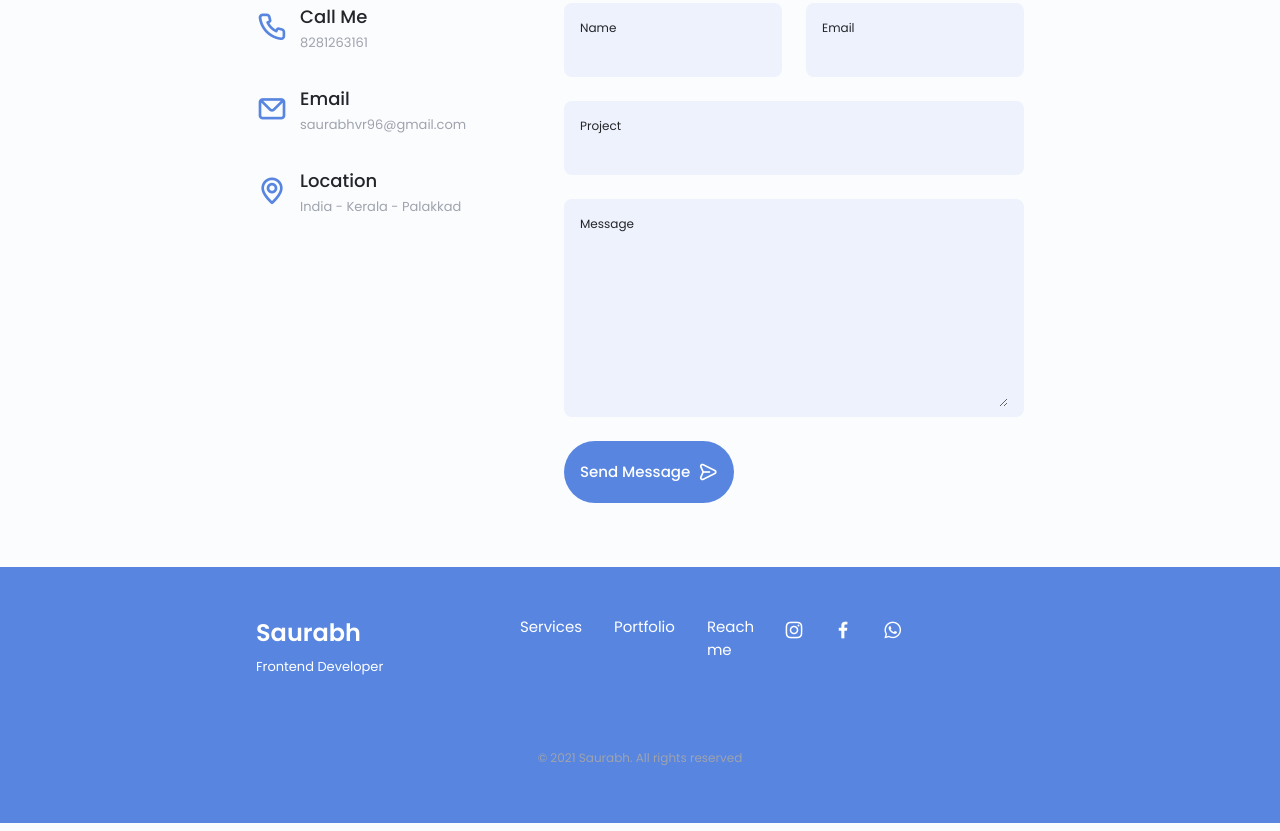
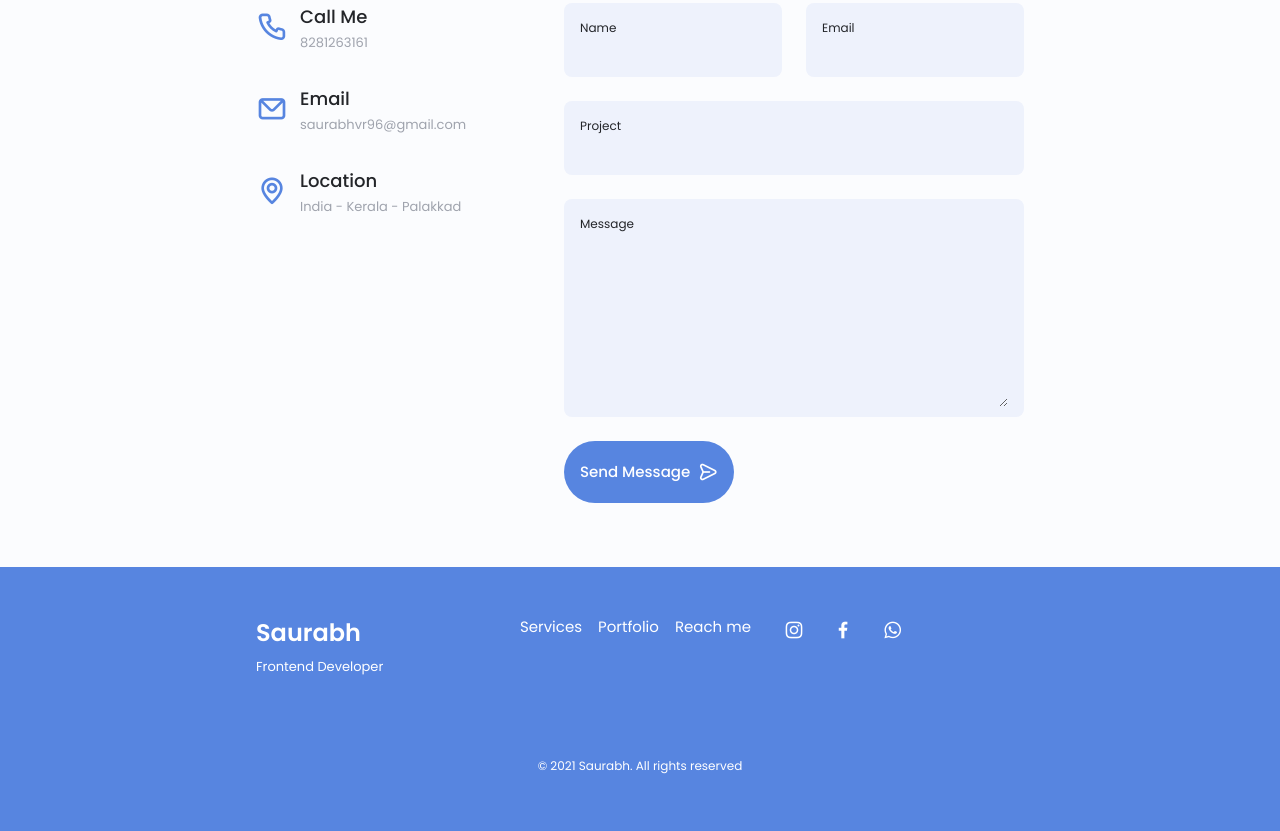
Before and after one commit to saurabh1996-rex/saurabh, a plain HTML site: page index.html in a window 1280 px wide. Shown: the part 4205-5036 px from the top of the page. Drawn offline with nearby package versions, Linux system fonts and the light colour scheme.

Commit message:
edited footer section

```diff
--- a/style/style.scss
+++ b/style/style.scss
@@ -1213,15 +1213,16 @@ nav {
 
   .footer__links{
     flex-direction: row;
-    column-gap: 2rem;
+    column-gap: 1rem;
   }
 
   .footer__social{
-    justify-self: flex-end;
+    justify-self:right;
   }
 
   .footer__copy{
-    margin-top: 4.5rem;
+    margin-top: 5rem;
+    color:#fff;
   }
 }
 
```
Also changed, not shown: style/style.css, 1 other file.
